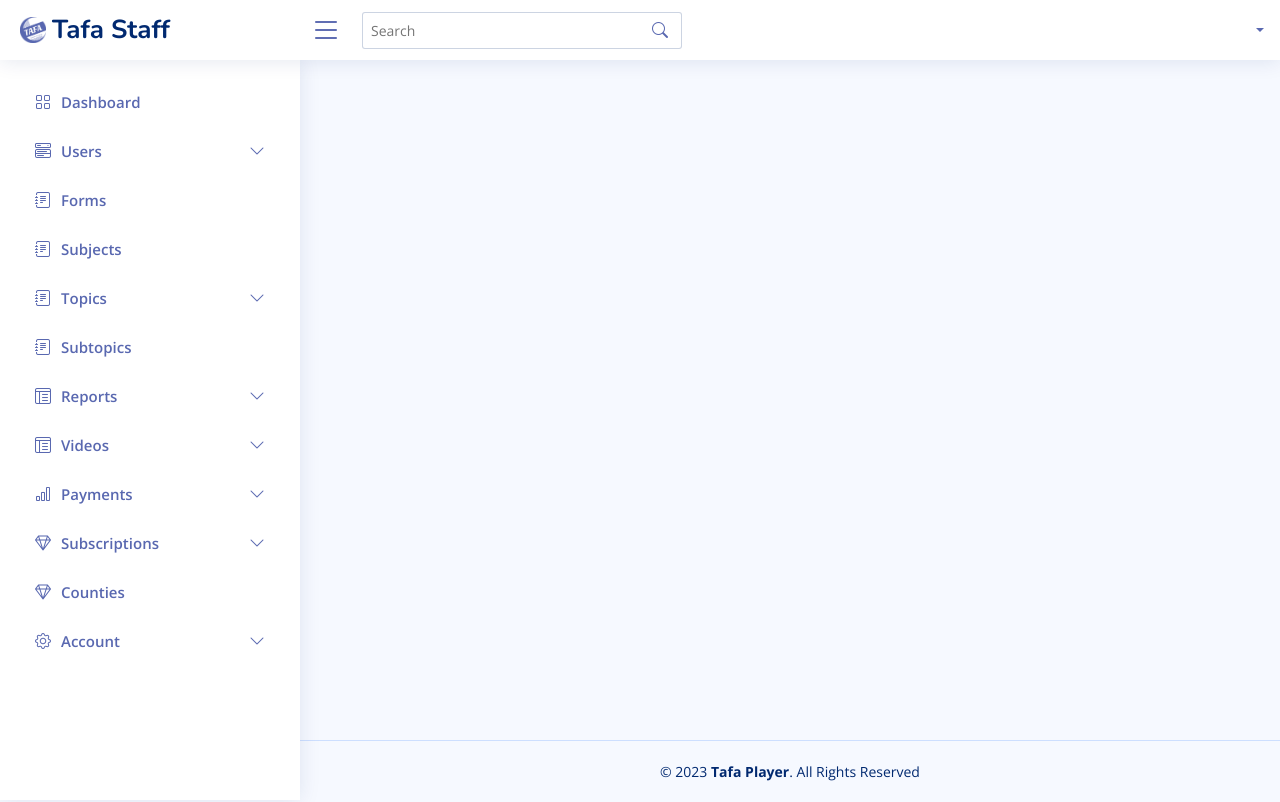
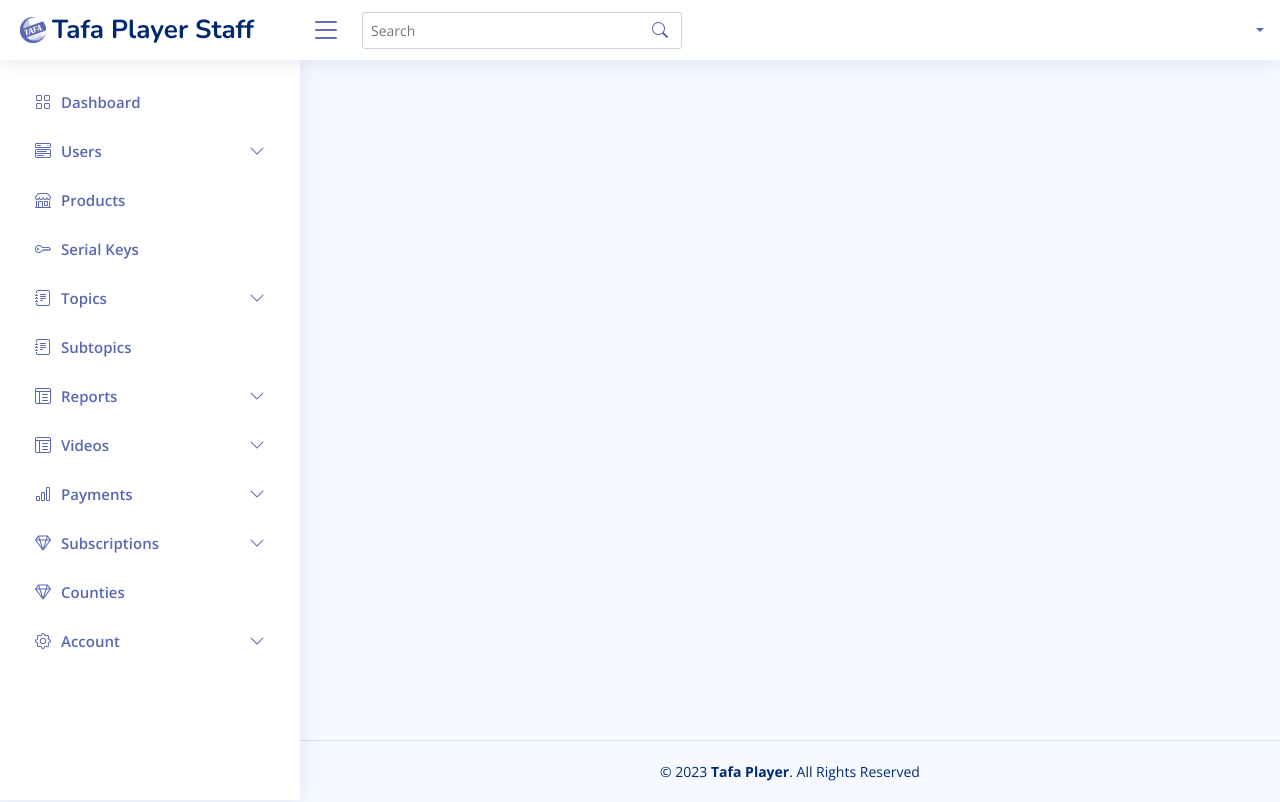
Before and after one commit to thaka-creations/tafa_web_player, a Django app: page /web/admin/dashboard in a window 1280 px wide. Run offline with Django 4.2, Linux system fonts and the light colour scheme; parts of the project's set-up code (start-up, migrations or seed data) failed here and were passed over; some libraries are stand-ins or nearby versions.

```diff
--- a/requirements.txt
+++ b/requirements.txt
@@ -9,6 +9,8 @@ Django==4.1.4
 django-cors-headers==3.12.0
 django-oauth-toolkit==1.7.1
 djangorestframework==3.13.1
+djangorestframework-datatables==0.7.0
+gunicorn==20.1.0
 idna==3.4
 imageio==2.23.0
 imageio-ffmpeg==0.4.7
--- a/tafa_player/urls.py
+++ b/tafa_player/urls.py
@@ -15,6 +15,8 @@ Including another URLconf
 """
 from django.contrib import admin
 from django.urls import path, include
+from django.conf.urls.static import static
+from django.conf import settings
 
 api_version = "v1"
 
@@ -23,3 +25,7 @@ urlpatterns = [
     path(f"api/{api_version}/", include("video.urls")),
     path("web/admin/", include("staff.urls")),
 ]
+
+if settings.DEBUG:
+    urlpatterns += static(settings.MEDIA_URL, document_root=settings.MEDIA_ROOT)
+    urlpatterns += static(settings.STATIC_URL, document_root=settings.STATIC_ROOT)
--- a/templates/staff/partials/theme.html
+++ b/templates/staff/partials/theme.html
@@ -55,9 +55,9 @@
         <img src="{% static 'images/tafa/logo.png' %}" alt="">
         <span class="d-none d-lg-block">
           {% if request.user.is_superuser %}
-          Tafa SuperAdmin
+          Tafa Player SuperAdmin
           {% else %}
-          Tafa Staff
+          Tafa Player Staff
           {% endif %}
         </span>
       </a>
@@ -316,15 +316,15 @@
         </ul>
       </li><!-- End Components Nav -->
 
-      <li class="nav-item {% if page == 'forms' %} nav-active {% endif %}">
-        <a class="nav-link collapsed" href="/admin/forms">
-          <i class="bi bi-journal-text"></i><span>Forms</span>
+      <li class="nav-item {% if page == 'products' %} nav-active {% endif %}">
+        <a class="nav-link collapsed" href="/web/admin/products">
+          <i class="bi bi-shop"></i><span>Products</span>
         </a>
       </li><!-- End Form Nav -->
 
-      <li class="nav-item {% if page == 'subjects' %} nav-active {% endif %}">
-        <a class="nav-link collapsed" href="/admin/subjects">
-          <i class="bi bi-journal-text"></i><span>Subjects</span>
+      <li class="nav-item {% if page == 'keys' %} nav-active {% endif %}">
+        <a class="nav-link collapsed" href="/web/admin/serial-keys">
+          <i class="bi bi-key"></i><span>Serial Keys</span>
         </a>
       </li><!-- End Subjects Nav -->
 
```
Also changed, not shown: tafa_player/settings.py (+10 -0 lines).
